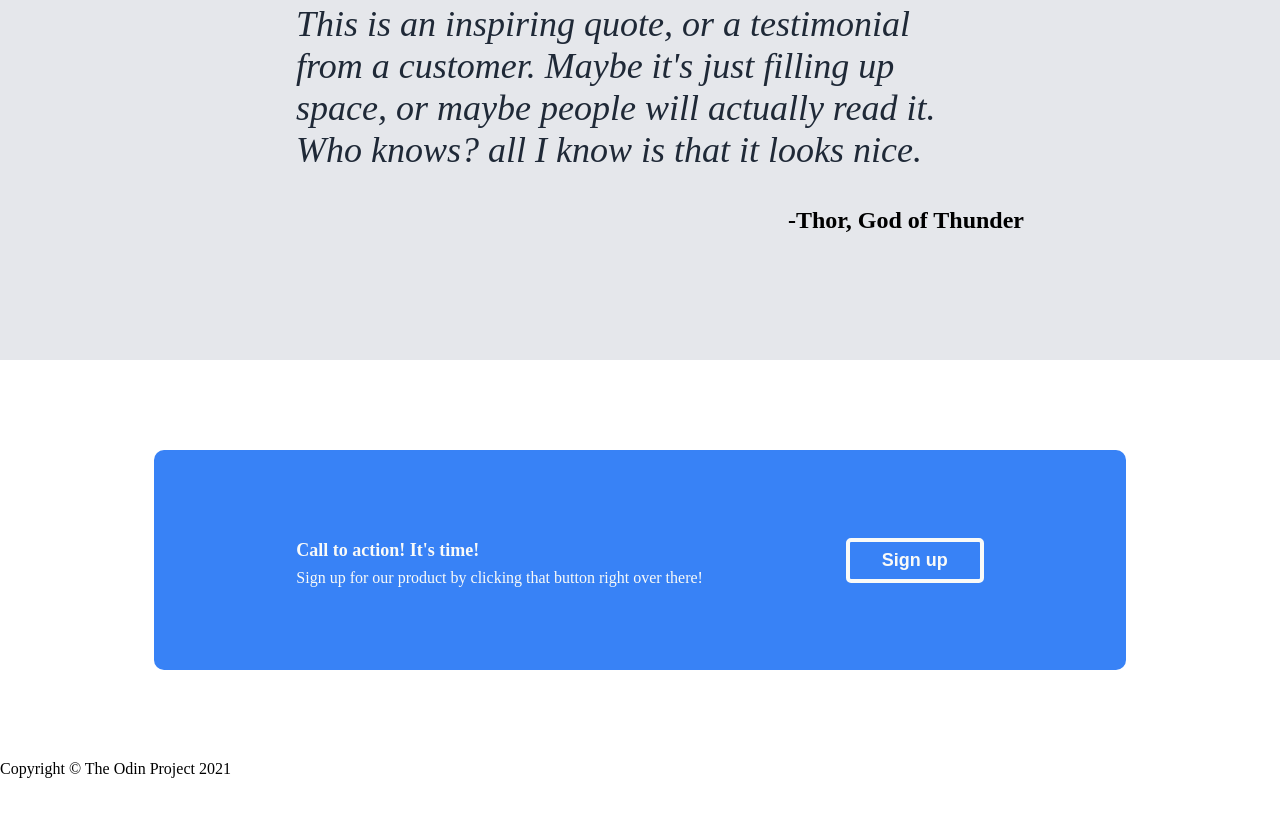
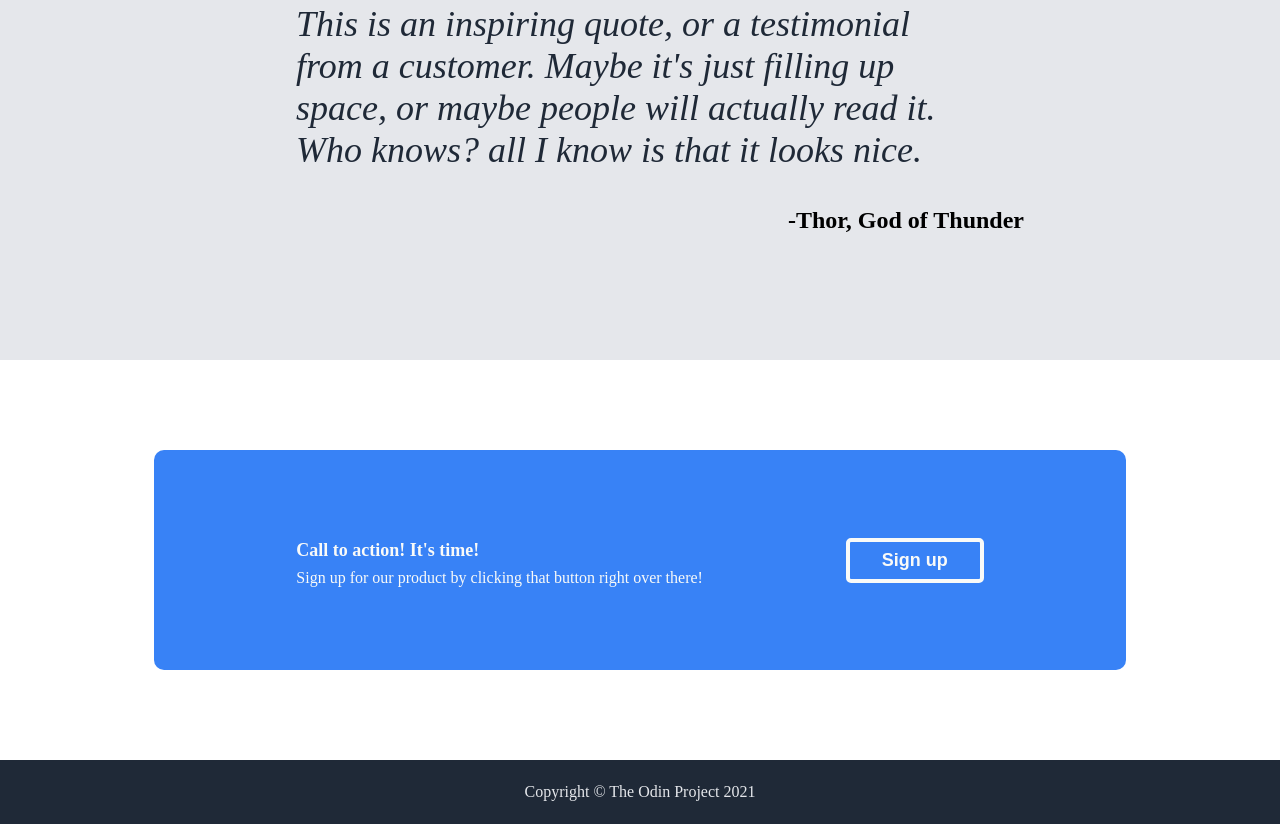
Before and after one commit to pd0rr/odin-landing-page, a plain HTML site: page index.html in a window 1280 px wide. Shown: the part 1275-2099 px from the top of the page. Before the commit the page ends 2053 px from the top, so only its background shows below. Drawn offline with Linux system fonts and the light colour scheme.

Commit message:
Styled footer.

```diff
--- a/style.css
+++ b/style.css
@@ -24,7 +24,7 @@ header ul {
     gap: 32px;
 }
 
-header a, #hero .left p, #hero .right{
+header a, #hero .left p, #hero .right, footer{
     color: #E5E7EB;
 }
 
@@ -33,7 +33,7 @@ header a {
     text-decoration: none;
 }
 
-header, #hero {
+header, #hero, footer {
     background-color: #1F2937;
 }
 
@@ -163,3 +163,9 @@ button {
 #call p {
     margin-top: 8px;
 }
+
+footer {
+    height: 64px;
+    line-height: 64px;
+    text-align: center;
+}
```
